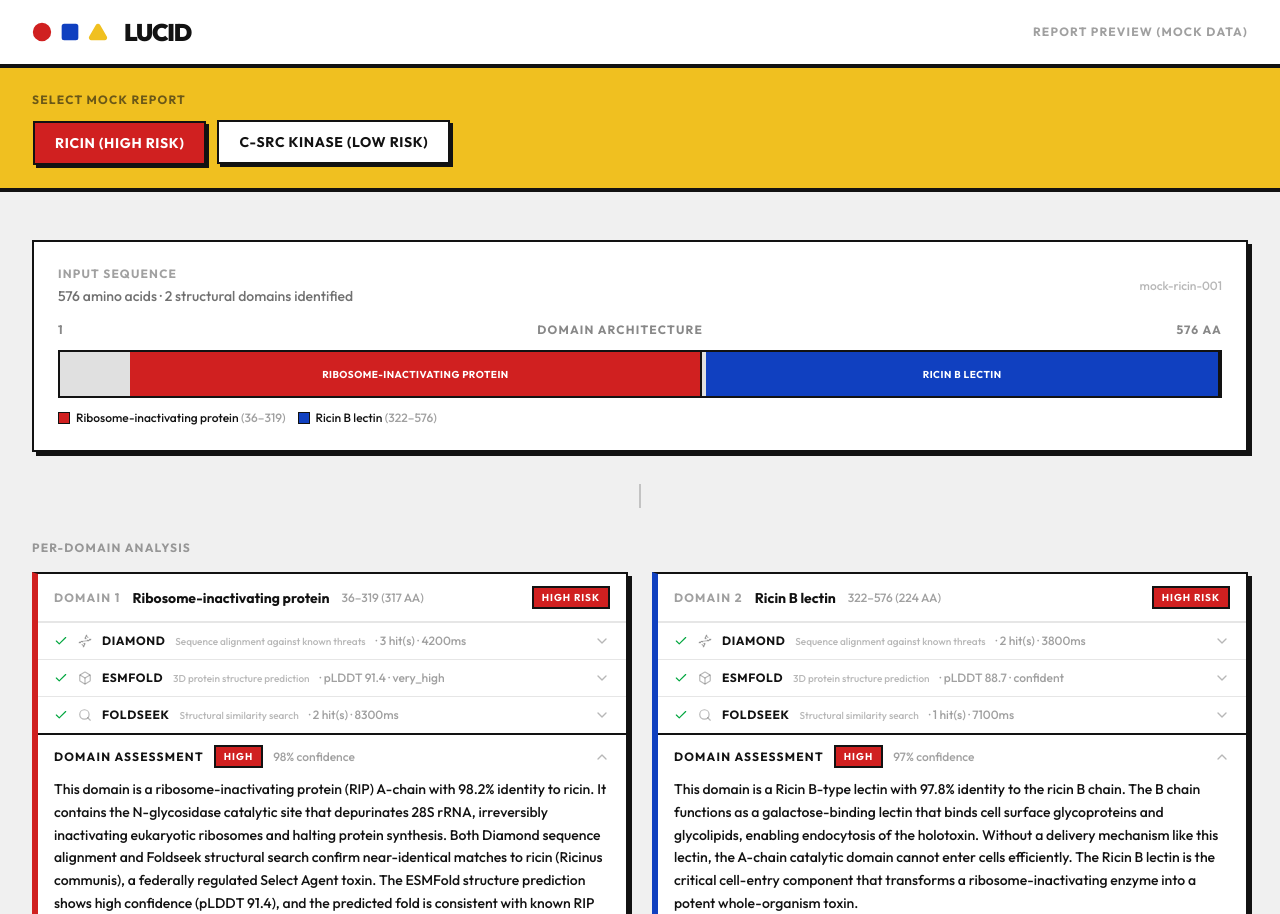
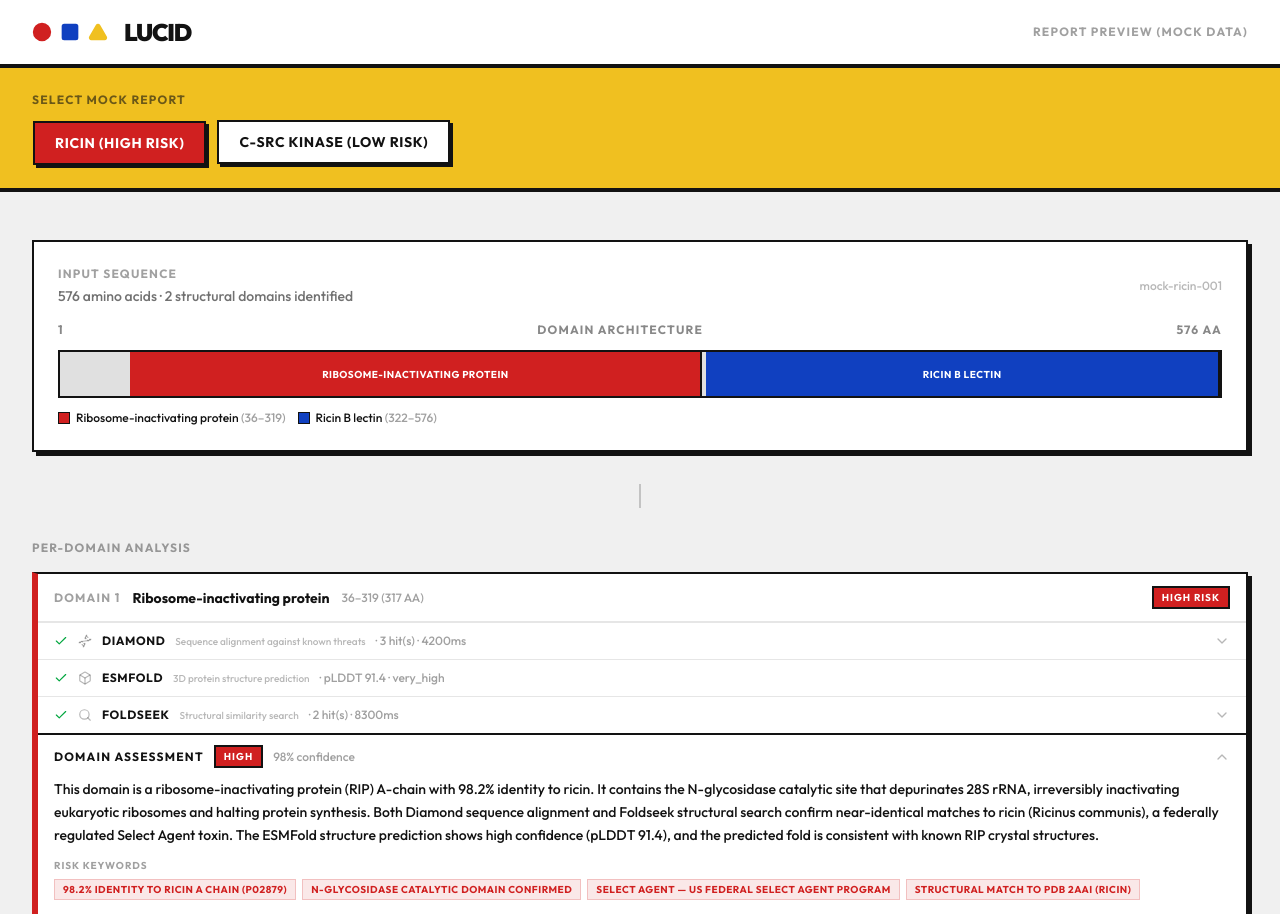
Before and after one commit to Aarjav0210/lucid, a Next.js app: page /report in a window 1280 px wide. Shown: the top 914 px of the page. Built offline with nearby package versions, Linux system fonts and the light colour scheme.

Commit message:
Update sequence and structure visualization

```diff
--- a/src/components/report/domain-card.tsx
+++ b/src/components/report/domain-card.tsx
@@ -6,6 +6,88 @@ import type { DomainReport } from "@/lib/report-types";
 import { RiskBadge } from "./risk-badge";
 import { PipelineStep } from "./pipeline-step";
 import { StructureViewer } from "./structure-viewer";
+
+function KeywordTags({ keywords }: { keywords: string[] }) {
+  if (keywords.length === 0) return null;
+  const counts = new Map<string, number>();
+  for (const kw of keywords) {
+    counts.set(kw, (counts.get(kw) ?? 0) + 1);
+  }
+  return (
+    <div className="flex flex-wrap gap-1.5">
+      {[...counts.entries()].map(([kw, count]) => (
+        <span
+          key={kw}
+          className="inline-flex items-center gap-1 px-2 py-0.5 text-[10px] font-bold uppercase tracking-wider bg-bauhaus-red/10 text-bauhaus-red border border-bauhaus-red/20"
+        >
+          {kw}
+          {count > 1 && (
+            <span className="text-bauhaus-red/60">x{count}</span>
+          )}
+        </span>
+      ))}
+    </div>
+  );
+}
+
+function AlignmentView({ qseq, sseq, isThreat }: { qseq: string; sseq: string; isThreat: boolean }) {
+  const matchColor = isThreat ? "bg-bauhaus-red" : "bg-bauhaus-blue";
+  const mismatchColor = "bg-bauhaus-black/10";
+  const gapColor = "bg-transparent";
+
+  // Render a row of residue blocks that flex-shrinks within its container
+  function ResidueRow({ seq, otherSeq, label }: { seq: string; otherSeq: string; label: string }) {
+    return (
+      <div className="flex items-start gap-1">
+        <span className="text-[9px] font-bold uppercase tracking-wider text-bauhaus-black/30 w-10 shrink-0 pt-0.5">
+          {label}
+        </span>
+        <div className="flex flex-wrap gap-px flex-1 min-w-0">
+          {seq.split("").map((aa, j) => {
+            const isGap = aa === "-";
+            const isMatch = !isGap && aa === otherSeq[j];
+            return (
+              <div
+                key={j}
+                className={`w-[4px] h-3 shrink-0 ${isGap ? gapColor : isMatch ? matchColor : mismatchColor} border border-bauhaus-black/5`}
+                title={`${aa} (pos ${j + 1})`}
+              />
+            );
+          })}
+        </div>
+      </div>
+    );
+  }
+
+  return (
+    <div className="border-2 border-bauhaus-black bg-bauhaus-muted/20 p-3 space-y-3 overflow-hidden">
+      <div className="flex items-center justify-between">
+        <span className="text-[10px] font-bold uppercase tracking-widest text-bauhaus-black/40">
+          Sequence Alignment
+        </span>
+        <span className="text-[10px] font-bold uppercase tracking-wider text-bauhaus-black/30">
+          {qseq.length} positions
+        </span>
+      </div>
+      <div className="space-y-2">
+        <ResidueRow seq={qseq} otherSeq={sseq} label="QRY" />
+        <ResidueRow seq={sseq} otherSeq={qseq} label="REF" />
+      </div>
+      {/* Legend */}
+      <div className="flex items-center gap-3 pt-1">
+        <span className="flex items-center gap-1 text-[9px] font-bold uppercase tracking-wider text-bauhaus-black/30">
+          <span className={`w-3 h-3 ${matchColor} border border-bauhaus-black/10`} /> Match
+        </span>
+        <span className="flex items-center gap-1 text-[9px] font-bold uppercase tracking-wider text-bauhaus-black/30">
+          <span className={`w-3 h-3 ${mismatchColor} border border-bauhaus-black/10`} /> Mismatch
+        </span>
+        <span className="flex items-center gap-1 text-[9px] font-bold uppercase tracking-wider text-bauhaus-black/30">
+          <span className="w-3 h-3 bg-white border border-dashed border-bauhaus-black/20" /> Gap
+        </span>
+      </div>
+    </div>
+  );
+}
 
 const DOMAIN_COLORS = [
   "border-l-bauhaus-red",
@@ -24,6 +106,7 @@ interface DomainCardProps {
 export function DomainCard({ report, index }: DomainCardProps) {
   const [summaryExpanded, setSummaryExpanded] = useState(true);
   const borderColor = DOMAIN_COLORS[index % DOMAIN_COLORS.length];
+  const hasStructure = report.structure?.status === "completed" && report.structure.pdbString;
 
   return (
     <div
@@ -47,7 +130,10 @@ export function DomainCard({ report, index }: DomainCardProps) {
         )}
       </div>
 
-      {/* Pipeline steps */}
+      {/* Content: two-column if structure exists, single column otherwise */}
+      <div className={hasStructure ? "flex flex-col md:flex-row" : ""}>
+        {/* Left: pipeline steps */}
+        <div className={hasStructure ? "flex-1 md:border-r border-bauhaus-black/10" : ""}>
           <PipelineStep
             label="Diamond"
             status={report.progress.diamond}
@@ -58,16 +144,19 @@ export function DomainCard({ report, index }: DomainCardProps) {
             }
           >
             {report.diamond && report.diamond.hits.length > 0 && (
-          <div className="space-y-1.5">
-            {report.diamond.hits.slice(0, 5).map((hit, i) => (
-              <div key={`${hit.accession}-${i}`} className="flex items-start justify-between gap-2">
-                <div>
+              <div className="space-y-4">
+                {report.diamond.hits.slice(0, 5).map((hit, i) => {
+                  const isThreat = hit.threatFlags.length > 0;
+                  const textColor = isThreat ? "text-bauhaus-red" : "text-bauhaus-blue";
+                  return (
+                    <div key={`${hit.accession}-${i}`} className="space-y-2">
+                      <div className="flex items-center justify-between gap-2">
                         <span className="font-bold">{hit.title}</span>
-                  <span className="text-bauhaus-black/40 ml-2">{hit.organism}</span>
-                </div>
-                <div className="shrink-0 flex items-center gap-2">
-                  <span>{hit.identity.toFixed(1)}% id</span>
-                  {hit.threatFlags.length > 0 && (
+                        <div className="flex items-center gap-2">
+                          <span className={`text-xs font-black uppercase tracking-wider ${textColor}`}>
+                            {hit.identity.toFixed(1)}% Identity
+                          </span>
+                          {isThreat && (
                             <span className="flex items-center gap-1 text-bauhaus-red font-bold">
                               <AlertTriangle className="w-3 h-3" />
                               {hit.threatFlags.join(", ")}
@@ -75,7 +164,13 @@ export function DomainCard({ report, index }: DomainCardProps) {
                           )}
                         </div>
                       </div>
-            ))}
+                      {/* Per-residue alignment */}
+                      {hit.qseq && hit.sseq && (
+                        <AlignmentView qseq={hit.qseq} sseq={hit.sseq} isThreat={isThreat} />
+                      )}
+                    </div>
+                  );
+                })}
               </div>
             )}
           </PipelineStep>
@@ -88,35 +183,7 @@ export function DomainCard({ report, index }: DomainCardProps) {
                 ? `pLDDT ${report.structure.plddtMean.toFixed(1)} · ${report.structure.confidenceCategory}`
                 : undefined
             }
-      >
-        {report.structure && (
-          <div className="space-y-3">
-            <div className="flex items-center gap-4">
-              <span>
-                Mean pLDDT:{" "}
-                <strong
-                  className={
-                    report.structure.plddtMean >= 90
-                      ? "text-green-600"
-                      : report.structure.plddtMean >= 70
-                        ? "text-bauhaus-blue"
-                        : "text-bauhaus-red"
-                  }
-                >
-                  {report.structure.plddtMean.toFixed(1)}
-                </strong>
-              </span>
-              <span>Confidence: {report.structure.confidenceCategory}</span>
-            </div>
-            {report.structure.pdbString && (
-              <StructureViewer
-                pdbString={report.structure.pdbString}
-                plddtMean={report.structure.plddtMean}
           />
-            )}
-          </div>
-        )}
-      </PipelineStep>
 
           <PipelineStep
             label="Foldseek"
@@ -154,8 +221,21 @@ export function DomainCard({ report, index }: DomainCardProps) {
               </div>
             )}
           </PipelineStep>
+        </div>
 
-      {/* Domain summary */}
+        {/* Right: 3D structure viewer */}
+        {hasStructure && report.structure && (
+          <div className="w-full md:w-[350px] shrink-0 p-3 flex flex-col">
+            <StructureViewer
+              pdbString={report.structure.pdbString!}
+              plddtMean={report.structure.plddtMean}
+              height={250}
+            />
+          </div>
+        )}
+      </div>
+
+      {/* Domain summary — always full width below */}
       {report.summary && (
         <div className="border-t-2 border-bauhaus-black">
           <button
@@ -183,15 +263,27 @@ export function DomainCard({ report, index }: DomainCardProps) {
                 {report.summary.reasoning}
               </p>
               {report.summary.flags.length > 0 && (
+                <div className="space-y-1.5">
+                  <p className="text-[10px] font-bold uppercase tracking-widest text-bauhaus-black/40">
+                    Risk Keywords
+                  </p>
                   <div className="flex flex-wrap gap-1.5">
-                  {report.summary.flags.map((flag, i) => (
+                    {report.summary.flags.map((flag, i) => {
+                      const [kw, countStr] = flag.includes(":") ? flag.split(":") : [flag, "1"];
+                      const count = parseInt(countStr);
+                      return (
                         <span
                           key={i}
-                      className="px-2 py-0.5 text-[10px] font-bold uppercase tracking-wider bg-bauhaus-muted border border-bauhaus-black/20"
+                          className="inline-flex items-center gap-1 px-2 py-0.5 text-[10px] font-bold uppercase tracking-wider bg-bauhaus-red/10 text-bauhaus-red border border-bauhaus-red/20"
                         >
-                      {flag}
+                          {kw}
+                          {count > 1 && (
+                            <span className="text-bauhaus-red/60">x{count}</span>
+                          )}
                         </span>
-                  ))}
+                      );
+                    })}
+                  </div>
                 </div>
               )}
             </div>
--- a/src/components/report/sequence-report.tsx
+++ b/src/components/report/sequence-report.tsx
@@ -46,7 +46,7 @@ export function SequenceReport({ report }: SequenceReportProps) {
         <p className="text-xs font-bold uppercase tracking-widest text-bauhaus-black/40 mb-4">
           Per-Domain Analysis
         </p>
-        <div className="grid grid-cols-1 lg:grid-cols-2 gap-6">
+        <div className="flex flex-col gap-6">
           {report.domains.map((domainReport, i) => (
             <DomainCard key={domainReport.domain.start} report={domainReport} index={i} />
           ))}
--- a/src/lib/diamond/index.ts
+++ b/src/lib/diamond/index.ts
@@ -50,7 +50,7 @@ export async function diamondSearch(
       `-d "${dbPath}"`,
       `-q "${queryPath}"`,
       `-o "${outPath}"`,
-      "--outfmt 6",
+      "--outfmt 6 qseqid sseqid pident length mismatch gapopen qstart qend sstart send evalue bitscore qseq sseq",
       "--sensitive",
       "--max-target-seqs 25",
     ].join(" ");
--- a/src/lib/diamond/parse.ts
+++ b/src/lib/diamond/parse.ts
@@ -1,8 +1,8 @@
 import type { DiamondHit } from "./types";
 
 /**
- * Parse DIAMOND's default tabular output (outfmt 6).
- * Columns: qseqid sseqid pident length mismatch gapopen qstart qend sstart send evalue bitscore
+ * Parse DIAMOND's tabular output (outfmt 6).
+ * Columns: qseqid sseqid pident length mismatch gapopen qstart qend sstart send evalue bitscore qseq sseq
  */
 export function parseDiamondOutput(tsv: string): DiamondHit[] {
   const hits: DiamondHit[] = [];
@@ -12,7 +12,7 @@ export function parseDiamondOutput(tsv: string): DiamondHit[] {
     if (!trimmed || trimmed.startsWith("#")) continue;
 
     const cols = trimmed.split("\t");
-    if (cols.length < 12) continue;
+    if (cols.length < 14) continue;
 
     hits.push({
       target: cols[1],
@@ -26,6 +26,8 @@ export function parseDiamondOutput(tsv: string): DiamondHit[] {
       sEnd: parseInt(cols[9], 10),
       eValue: parseFloat(cols[10]),
       bitScore: parseFloat(cols[11]),
+      qseq: cols[12],
+      sseq: cols[13],
     });
   }
 
--- a/src/lib/diamond/types.ts
+++ b/src/lib/diamond/types.ts
@@ -10,6 +10,8 @@ export interface DiamondHit {
   sEnd: number;
   eValue: number;          // e.g. 1e-45
   bitScore: number;
+  qseq: string;            // aligned query sequence (with gaps)
+  sseq: string;            // aligned subject sequence (with gaps)
   description?: string;    // e.g. "Ricin A-chain"
 }
 
--- a/src/lib/pipeline.ts
+++ b/src/lib/pipeline.ts
@@ -89,6 +89,11 @@ function classifyDiamondHit(
     evalue: hit.eValue,
     bitScore: hit.bitScore,
     threatFlags,
+    qStart: hit.qStart,
+    qEnd: hit.qEnd,
+    queryLength: hit.qEnd, // will be overridden by caller with actual domain length
+    qseq: hit.qseq,
+    sseq: hit.sseq,
   };
 }
 
@@ -183,7 +188,11 @@ async function runDomainPipeline(
 
   try {
     const raw = await diamondSearch(domain.sequence);
-    const hits = raw.hits.map(classifyDiamondHit);
+    const hits = raw.hits.map((h) => {
+      const hit = classifyDiamondHit(h);
+      hit.queryLength = domain.sequence.length;
+      return hit;
+    });
     diamondResult = {
       status: raw.status === "completed" ? "completed" : raw.status === "no_hits" ? "no_hits" : "error",
       error: raw.error,
@@ -382,7 +391,7 @@ function buildDomainReasoning(
     const flagged = foldseek.hits.filter((h) => h.flagged);
     if (flagged.length > 0) {
       parts.push(
-        `Structural search flagged ${flagged.length} hit(s) with risk keywords: ${flagged.flatMap((h) => h.riskKeywords).join(", ")}.`
+        `Structural search flagged ${flagged.length} hit(s) as potential threats.`
       );
     } else {
       parts.push(
@@ -400,12 +409,11 @@ function collectFlags(
   diamond: ReportDiamondResult | null,
   foldseek: ReportFoldseekResult | null
 ): string[] {
-  const flags: string[] = [];
+  const counts = new Map<string, number>();
   if (diamond?.hits) {
     for (const h of diamond.hits) {
       for (const f of h.threatFlags) {
-        const label = `${f} (${h.identity}% identity)`;
-        if (!flags.includes(label)) flags.push(label);
+        counts.set(f, (counts.get(f) ?? 0) + 1);
       }
     }
   }
@@ -413,12 +421,13 @@ function collectFlags(
     for (const h of foldseek.hits) {
       if (h.flagged) {
         for (const kw of h.riskKeywords) {
-          if (!flags.includes(kw)) flags.push(kw);
+          counts.set(kw, (counts.get(kw) ?? 0) + 1);
         }
       }
     }
   }
-  return flags;
+  // Encode as "keyword:count" so the UI can split and display
+  return [...counts.entries()].map(([kw, n]) => `${kw}:${n}`);
 }
 
 // ── Main pipeline entry point ────────────────────────────────────────
--- a/src/lib/report-types.ts
+++ b/src/lib/report-types.ts
@@ -26,6 +26,11 @@ export interface DiamondHit {
   evalue: number;
   bitScore: number;
   threatFlags: string[];  // e.g. ["select_agent", "toxin"]
+  qStart: number;         // alignment start on query (1-based)
+  qEnd: number;           // alignment end on query (1-based)
+  queryLength: number;    // total query sequence length
+  qseq: string;           // aligned query sequence (with gaps)
+  sseq: string;           // aligned subject sequence (with gaps)
 }
 
 export interface DiamondResult {
```
Lines whose indentation alone changed are shown as unchanged.
